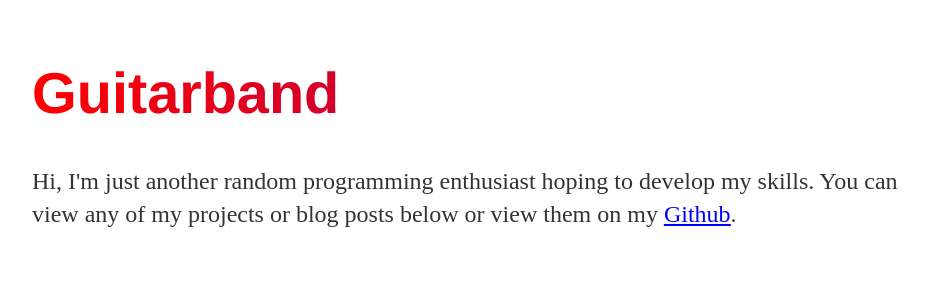
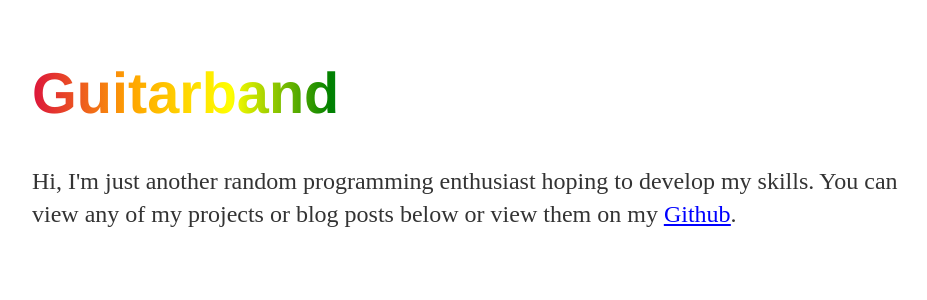
Before and after one commit to Guitarband/testwebsiteGuitarband.github.io, a Jekyll site: the page index.html, which Jekyll copies as it is, in a window 1280 px wide. Shown: the top 300 px of the page, without its empty margins (160-1087 px from the left). Built offline with Jekyll 4.4.1, drawn with Linux system fonts in a browser that asks for light colours.

Commit message:
Update styles.css

```diff
--- a/css/styles.css
+++ b/css/styles.css
@@ -57,7 +57,7 @@ a:visited {
 
 
 h1 {
-    background-image: linear-gradient(90deg, red, purple);
+    background-image: linear-gradient(90deg, crimson, orange, yellow, green, lightSeaGreen, blue, purple, violet, lavender, plum);
     -webkit-background-clip: text;
     -webkit-text-fill-color: transparent;
     -moz-background-clip: text;
```
